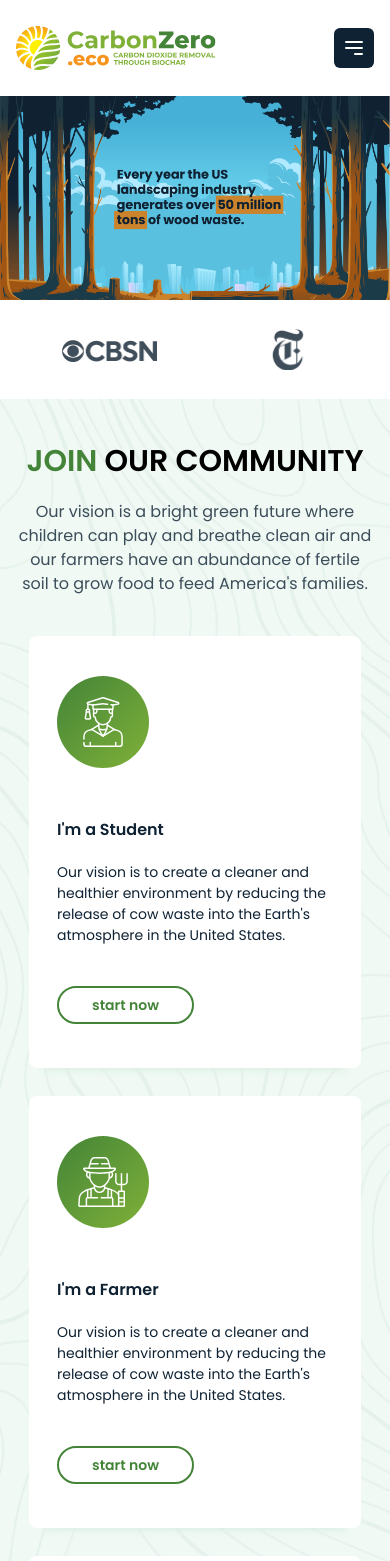
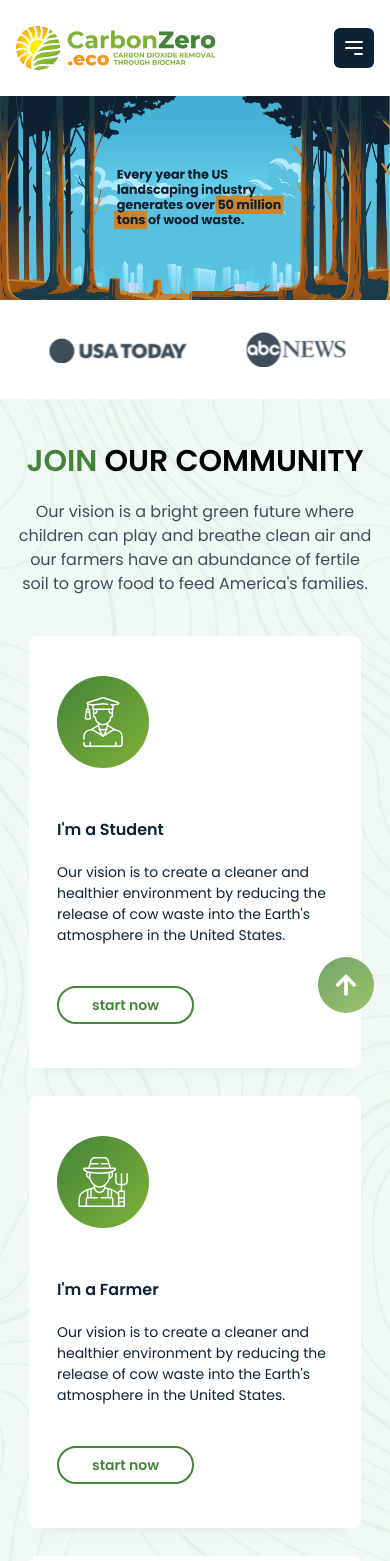
Before and after one commit to sukhvinder-jaat/cool-blade, a React (Create React App) app: page / in a window 390 px wide. Shown: the top 1561 px of the page. Built offline with nearby package versions, Linux system fonts and the light colour scheme.

Commit message:
footer added

```diff
--- a/src/App.js
+++ b/src/App.js
@@ -13,18 +13,20 @@ import Footer from "./components/common/Footer";
 function App() {
   const [loading, setLoading] = useState(true);
   // FOR FULL SCREEN LOADING
-  // useEffect(() => {
-  //   document.body.classList.add("not-scroll-before-loading");
-  //   setTimeout(() => {
-  //     setLoading(false);
-  //     document.body.classList.remove("not-scroll-before-loading");
-  //   }, 3000);
-  // }, []);
+  useEffect(() => {
+    document.body.classList.add("not-scroll-before-loading");
+    setTimeout(() => {
+      setLoading(false);
+      document.body.classList.remove("not-scroll-before-loading");
+    }, 3000);
+  }, []);
   return (
     <>
       {" "}
-      {/* {loading && <PreLoader />}
-      {loading === false && <></>} <BackToTop /> */}
+      {loading && <PreLoader />}
+      {loading === false && (
+        <>
+          <BackToTop />
           <Hero />
           <Usa />
           <JoinOurCommunity />
@@ -32,6 +34,8 @@ function App() {
           <Team />
           <Footer />
         </>
+      )}
+    </>
   );
 }
 
--- a/src/components/Problem.jsx
+++ b/src/components/Problem.jsx
@@ -10,7 +10,7 @@ const Problem = () => {
         className="max-w-[1170px] mx-auto px-4 2xl:px-0 mt-[100px] pb-[224px] relative z-10"
         id="about"
       >
-        <div className=" flex flex-wrap mb-[100px]">
+        <div className=" flex flex-wrap mb-12 md:mb-[100px]">
           <div className=" lg:w-4/12 w-full flex justify-center lg:justify-start lg:mb-0 mb-7">
             <img src={girl} alt="girl" className=" w-full max-w-[262px]" />
           </div>
--- a/src/components/Team.jsx
+++ b/src/components/Team.jsx
@@ -4,7 +4,7 @@ import { teamProfile } from "./common/Helper";
 import WantToInvest from "./WantToInvest";
 const Team = () => {
   return (
-    <div className=" bg-aquaSprint bg-join bg-cover bg-no-repeat py-[100px]">
+    <div className=" bg-aquaSprint bg-join bg-cover bg-no-repeat py-12 md:py-[100px]">
       <div className="max-w-[1170px] mx-auto px-4 2xl:px-0 pb-[50px]">
         <p className=" font-poppins font-semibold md:text-4xl text-3xl leading-[normal] text-center uppercase mb-[50px]">
           <span className=" text-hippyGreen">Our</span> Team
--- a/src/components/common/NavBar.jsx
+++ b/src/components/common/NavBar.jsx
@@ -12,7 +12,7 @@ const NavBar = () => {
 
   return (
     <>
-      <nav className="bg-white py-[26px] relative z-10 flex-grow-0">
+      <nav className="bg-white py-[26px] relative z-40 flex-grow-0">
         <div className="max-w-[1380px] mx-auto px-4 2xl:px-0">
           <div className="flex justify-between items-center">
             <div className="flex-shrink-0">
@@ -56,8 +56,8 @@ const NavBar = () => {
       </nav>{" "}
       <div
         className={`${
-          isNavBarOpen ? "top-[95px]" : "top-[-120%]"
-        } xl:hidden overflow-hidden transition-all ease-in-out duration-300 bg-white shadow-xl absolute w-full`}
+          isNavBarOpen ? "top-[10%]" : "top-[-120%]"
+        } xl:hidden overflow-hidden py-6 transition-all ease-liner duration-900 bg-white shadow-xl absolute z-10 w-full`}
         id="mobile-menu"
       >
         <div className="ps-5 pt-2 pb-3 space-y-5">
```
Lines whose indentation alone changed are shown as unchanged.
